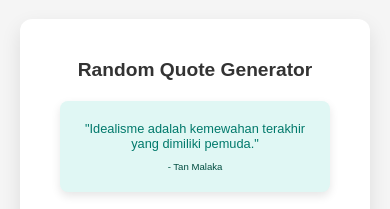
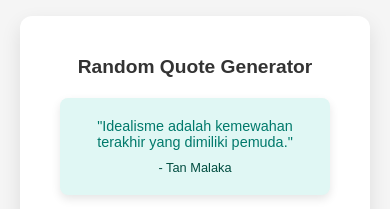
Before and after one commit to iHaoren/Randomquote, a plain HTML site: page index.html in a window 390 px wide. Shown: the part 266-475 px from the top of the page. Drawn offline with Linux system fonts and the light colour scheme.

Commit message:
Fix All bug

```diff
--- a/index.html
+++ b/index.html
@@ -18,7 +18,7 @@
     </div>
 
     <!-- Soundtrack -->
-     <audio id="soundtrack" src="Doremon Sad Soundtrack.mp3" autoplay loop></audio>
+     <audio id="soundtrack" src="Doremon Sad Soundtrack.mp3" preload="auto"></audio>
 
     <!-- linking for Javascript file -->
     <script src="script.js"></script>
--- a/script.js
+++ b/script.js
@@ -17,7 +17,7 @@ const quotes = [
     author: "Ali bin Abi Thalib"
   },
   {
-    text: "Al-‘ilm lā yanfad, wa innamā yanfad ash-shakhs idzā taraka at-ta‘allum. (Ilmu tidak akan pernah habis, yang habis hanyalah seseorang yang berhenti belajar.)",
+    text: "Al-'ilm lā yanfad, wa innamā yanfad ash-shakhs idzā taraka at-ta'allum. (Ilmu tidak akan pernah habis, yang habis hanyalah seseorang yang berhenti belajar.)",
     author: "Al-Khawarizmi"
   },
   {
@@ -41,7 +41,7 @@ const quotes = [
     author: "Oprah Winfrey"
   },
   {
-    text: "Don’t count the days, make the days count.",
+    text: "Don't count the days, make the days count.",
     author: "Muhammad Ali"
   },
   {
@@ -49,36 +49,36 @@ const quotes = [
     author: "Peribahasa Arab"
   },
   {
-    text: "Al-‘ilmu nūr(un), wal-jahlu ẓulmah. (Ilmu adalah cahaya, dan kebodohan adalah kegelapan.)",
+    text: "Al-'ilmu nūr(un), wal-jahlu ẓulmah. (Ilmu adalah cahaya, dan kebodohan adalah kegelapan.)",
     author: "Peribahasa Arab"
   },
   {
-    text: "Shippai wa seikō no haha de aru. (Kegagalan adalah ibu dari keberhasilan.)",
-    author: "Peribahasa Jepang"
+    text: "Kesuksesan tidak datang dari apa yang diberikan oleh orang lain, tapi dari keyakinan dan kerja keras.",
+    author: "Chairul Tanjung"
   },
   {
-    text: "Ore wa Pirate King ni naru! (Aku akan menjadi Raja Bajak Laut!)",
-    author: "Monkey D. Luffy – One Piece"
+    text: "Pendidikan adalah senjata paling mematikan di dunia, karena dengan itu Anda dapat mengubah dunia.",
+    author: "Nelson Mandela"
   },
   {
-    text: "Yamete kudasai! Watashi wa hito wo koroshitakunai... (Berhenti! Aku tidak ingin membunuh siapa pun...)",
-    author: "Ken Kaneki – Tokyo Ghoul"
+    text: "Hidup ini adalah petualangan yang berani atau bukan apa-apa sama sekali.",
+    author: "Helen Keller"
   },
   {
-    text: "Power comes in response to a need, not a desire. You have to create that need.",
-    author: "Goku – Dragon Ball Z"
+    text: "Masa muda adalah masa yang berapi-api.",
+    author: "Sutan Sjahrir"
   },
   {
-    text: "Hard work is worthless for those that don’t believe in themselves.",
-    author: "Naruto Uzumaki – Naruto"
+    text: "Your time is limited, don't waste it living someone else's life.",
+    author: "Steve Jobs"
   },
   {
-    text: "A lesson without pain is meaningless. That’s because you can’t gain something without sacrificing something else.",
-    author: "Edward Elric – Fullmetal Alchemist"
+    text: "Excellence is not being the best; it is doing your best.",
+    author: "Paulo Coelho"
   },
   {
-    text: "Fear is not evil. It tells you what your weakness is. And once you know your weakness, you can become stronger as well as kinder.",
-    author: "Gildarts Clive – Fairy Tail"
+    text: "Everything you can imagine is real.",
+    author: "Pablo Picasso"
   }
 ];
 
@@ -99,16 +99,21 @@ function generateQuote() {
 }
 
 // Add event listener for the button
-newQuoteButton.addEventListener('click', generateQuote)
-
+newQuoteButton.addEventListener('click', function() {
+  generateQuote()
+  playAudio()
+})
+// Sountrack audio
+function playAudio() {
+  const audio = document.getElementById('soundtrack')
+  if (audio) {
+    // Reset audio
+    audio.currentTime = 0
+    //play audio
+    audio.play().catch(function(error) {
+      console.log('audio error:', error)
+    })
+  }
+}
 // Call generate quote when page first loaded
 generateQuote()
-
-// Sountrack audio
-window.addEventListener('DOMContentLoaded', function() {
-  const audio = this.document.getElementById('soundtrack')
-  if (audio) {
-    audio.play().catch(() => {
-    })
-  }
-})
--- a/style.css
+++ b/style.css
@@ -60,7 +60,7 @@ button {
     transition: background-color 0.3s ease;
 }
 
-button:hover , button:active{
+button:hover {
     background-color: #004d40;
     color: #888;
 }
@@ -77,10 +77,15 @@ button:hover , button:active{
     }
 
     .quote-box #quote {
+        font-size: 0.9em;
+    }
+
+    .quote-box #author {
         font-size: 0.8em;
     }
 
-    .quote-box #author {
-        font-size: 0.6em;
+    button:active {
+    background-color: #004d40;
+    color: #888;
     }
 }
```
